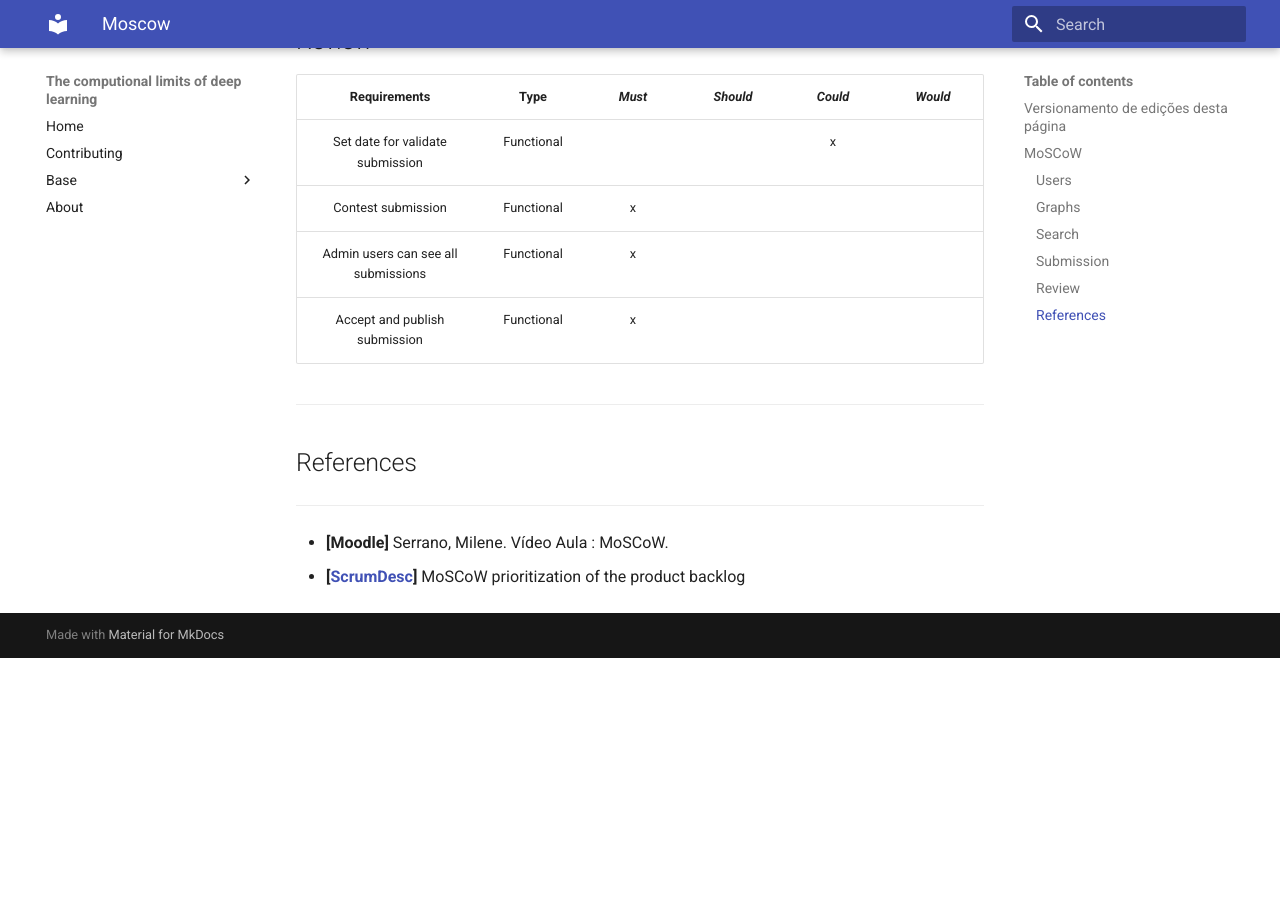
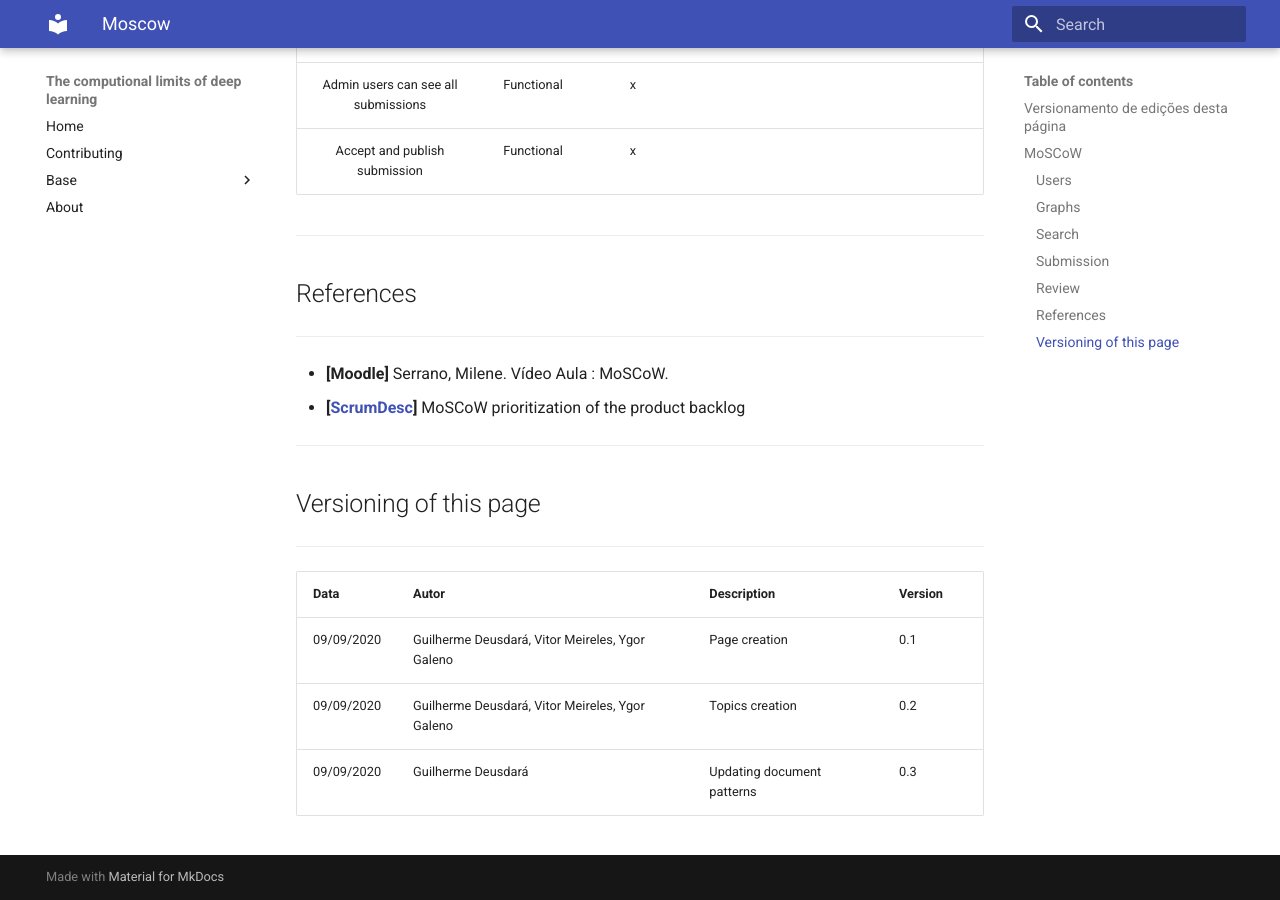
Before and after one commit to UnBArqDsw/2020.1_G2_ProjetoX, an MkDocs documentation site: the page built from documentation/docs/base/requirements/elicitation/moscow.md, in a window 1280 px wide and 900 px high, scrolled down 2491 px. Built offline with MkDocs 1.6.1 and Material for MkDocs 9.7.7, drawn with Linux system fonts in a browser that asks for light colours; before the commit the page ends 3149 px from its top, so only the background shows below that; some of the changed text lies outside the part shown.

Commit message:
ajusting moscow
Signed-off-by: Guilherme Deusdará <guibanci@gmail.com>

```diff
--- a/documentation/docs/base/requirements/elicitation/moscow.md
+++ b/documentation/docs/base/requirements/elicitation/moscow.md
@@ -71,3 +65,14 @@ Requirements|Type|*Must*|*Should*|*Could*|*Would*
 ---
 - **[Moodle]** Serrano, Milene. Vídeo Aula : MoSCoW.
 - **[[ScrumDesc](https://www.scrumdesk.com/start/manual-for-scrumdesk-start/start-moscow-prioritization-product-backlog/)]** MoSCoW prioritization of the product backlog
+
+---
+
+## Versioning of this page
+---
+
+| Data | Autor | Description | Version |
+|------|-------|-----------|--------|
+| 09/09/2020 | Guilherme Deusdará, Vitor Meireles, Ygor Galeno | Page creation | 0.1 |
+| 09/09/2020 | Guilherme Deusdará, Vitor Meireles, Ygor Galeno  | Topics creation | 0.2 |
+| 09/09/2020 | Guilherme Deusdará | Updating document patterns | 0.3 |
```
Also changed, not shown: other parts of documentation/docs/base/requirements/elicitation/moscow.md (+0 -6 lines).
